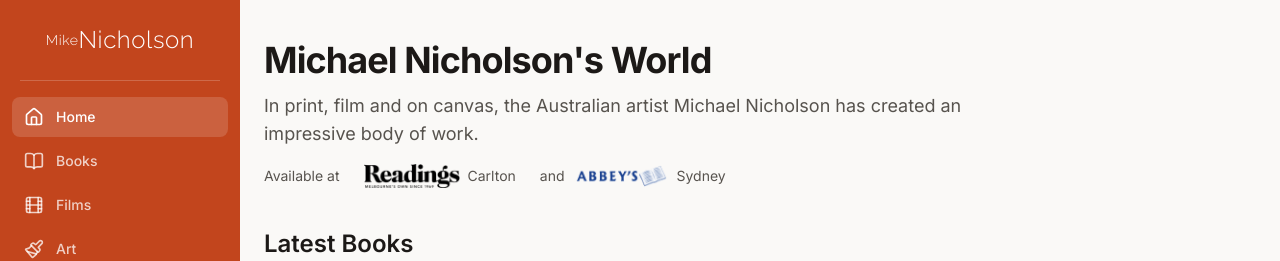
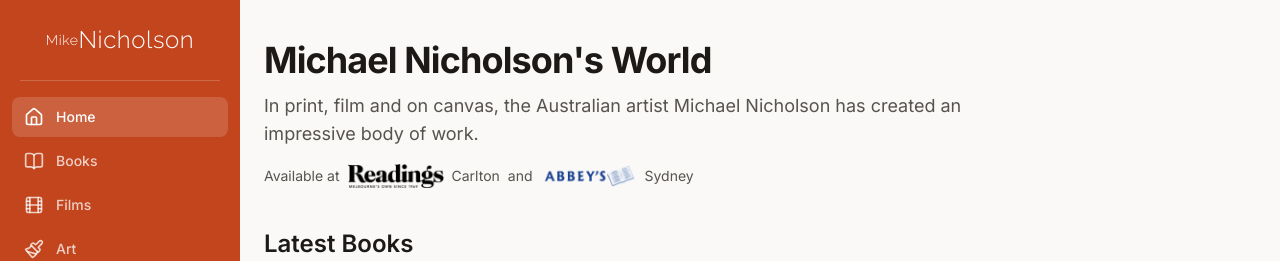
Before and after one commit to its-yashwanth-n/mike-nicholson-website, a React (Vite) app: page / in a window 1280 px wide. Shown: the top 261 px of the page. Built offline with nearby package versions, Linux system fonts and the light colour scheme; no server answers; the database is empty.

Commit message:
fixed logo

```diff
--- a/src/pages/HomePage.tsx
+++ b/src/pages/HomePage.tsx
@@ -29,7 +29,7 @@ export function HomePage() {
         title="Michael Nicholson's World"
         intro="In print, film and on canvas, the Australian artist Michael Nicholson has created an impressive body of work."
       >
-        <div className="flex flex-wrap items-center gap-x-6 gap-y-2 text-sm text-text-muted">
+        <div className="flex flex-wrap items-center gap-x-2 gap-y-2 text-sm text-text-muted">
           <span>Available at</span>
           {stores.map((store, i) => (
             <span key={store.name} className="flex items-center gap-2">
```
